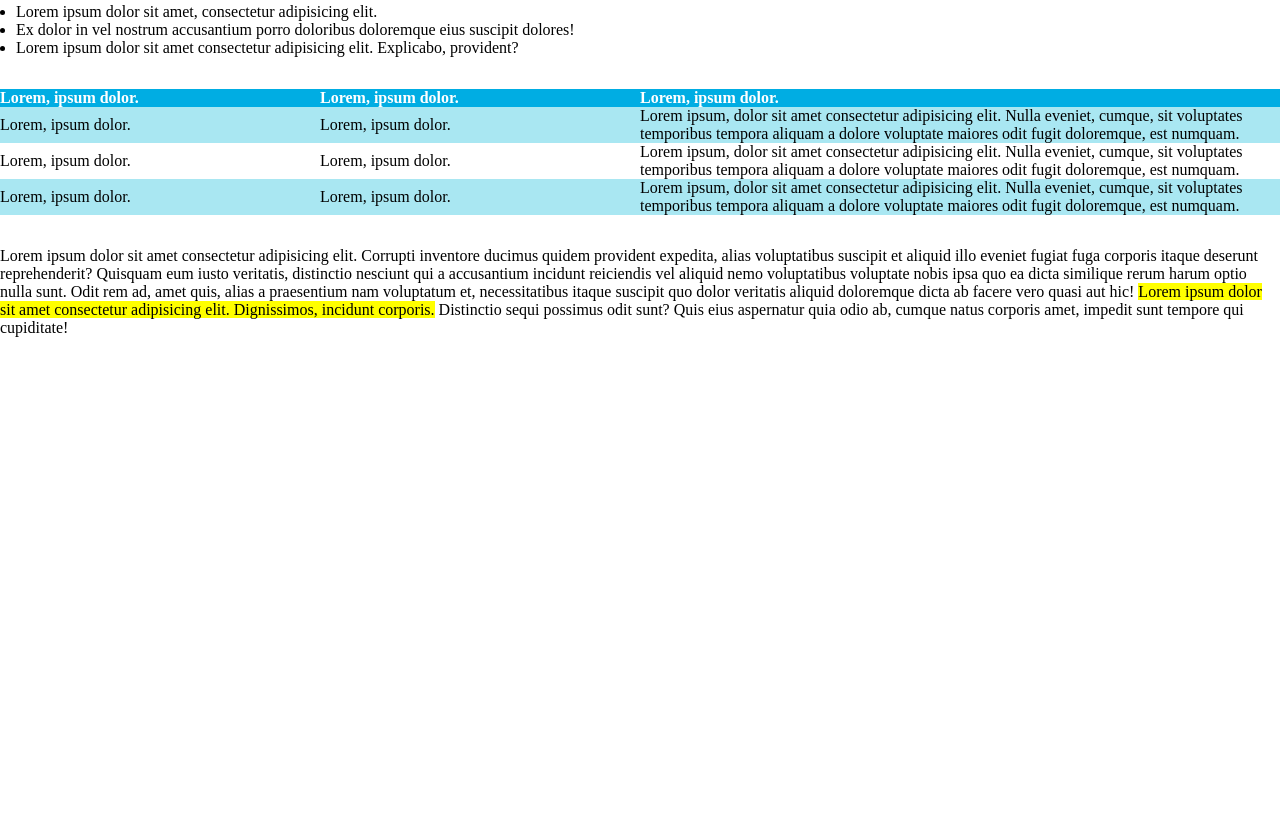
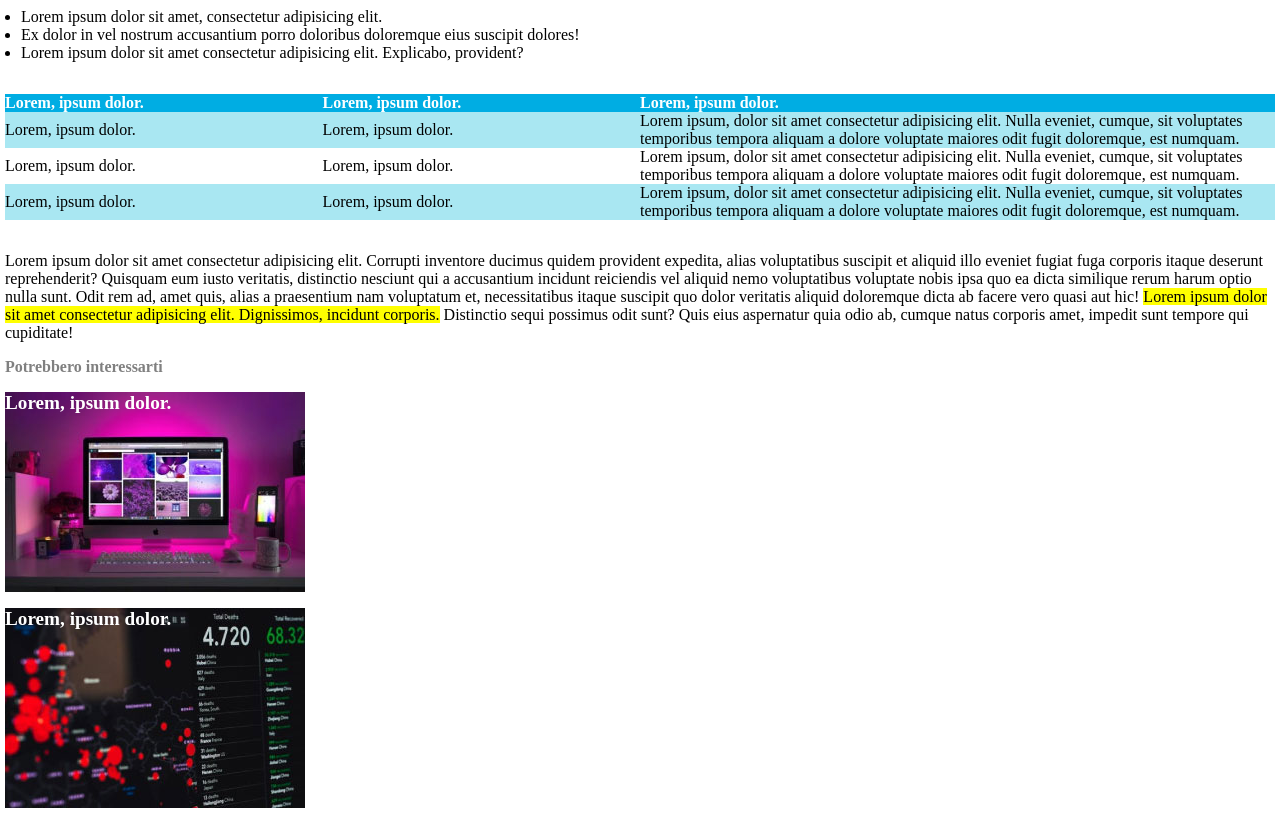
Before and after one commit to burillu/html-css-booleaner, a plain HTML site: page index.html in a window 1280 px wide. Shown: the part 760-1573 px from the top of the page. Before the commit the page ends 1113 px from the top, so only its background shows below. Drawn offline with Linux system fonts and the light colour scheme.

Commit message:
footer completed

```diff
--- a/css/style.css
+++ b/css/style.css
@@ -2,6 +2,9 @@
     margin: 0;
     padding: 0;
     box-sizing: border-box;
+}
+body{
+    padding: 5px;
 }
 .logo{
     width:10%;
@@ -62,3 +65,24 @@ table{
 .light{
     background-color: rgb(169, 231, 242);
 }
+.maybe{
+    color:gray;
+    font-weight: 600;
+}
+.img-container1{
+    margin-top: 1em;
+    width: 300px;
+    height: 200px;
+    background-image: url(../img/monitor.jpg);
+    }
+.img-container2{
+    margin-top: 1em;
+    width: 300px;
+    height: 200px;
+    background-image: url(../img/graph.jpg);
+}
+.text-img-footer{
+    color: white;
+    font-size: larger;
+    font-weight: 900;
+}
--- a/index.html
+++ b/index.html
@@ -95,7 +95,13 @@ Questa versione avrà il corpo pagina più stretto e centrato. Occhio all'header
     </main>
     <!-- footer con immagini -->
     <footer>
-
+        <span class="maybe">Potrebbero interessarti</span>
+        <div class="img-container1">
+            <span class="text-img-footer">Lorem, ipsum dolor.</span>
+        </div>
+        <div class="img-container2">
+            <span class="text-img-footer">Lorem, ipsum dolor.</span>
+        </div>
     </footer>
 </body>
 </html>
```
